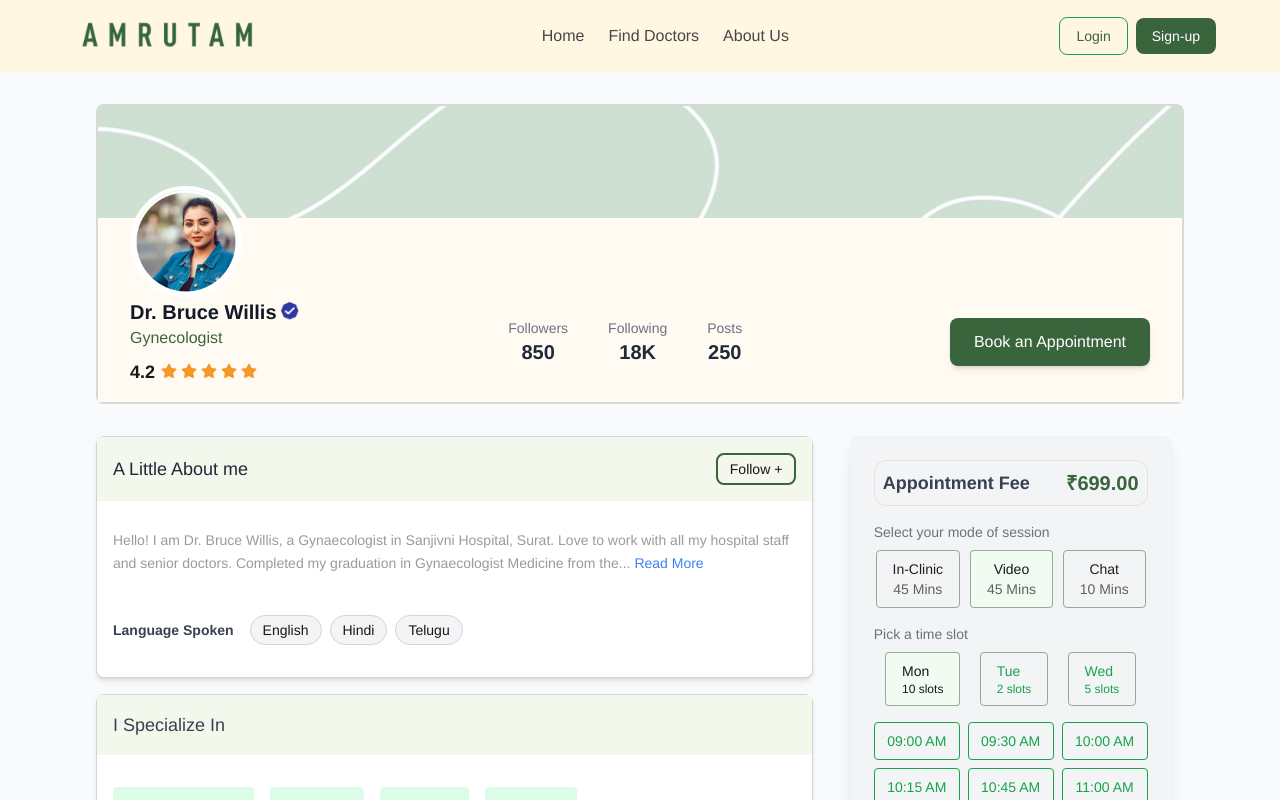
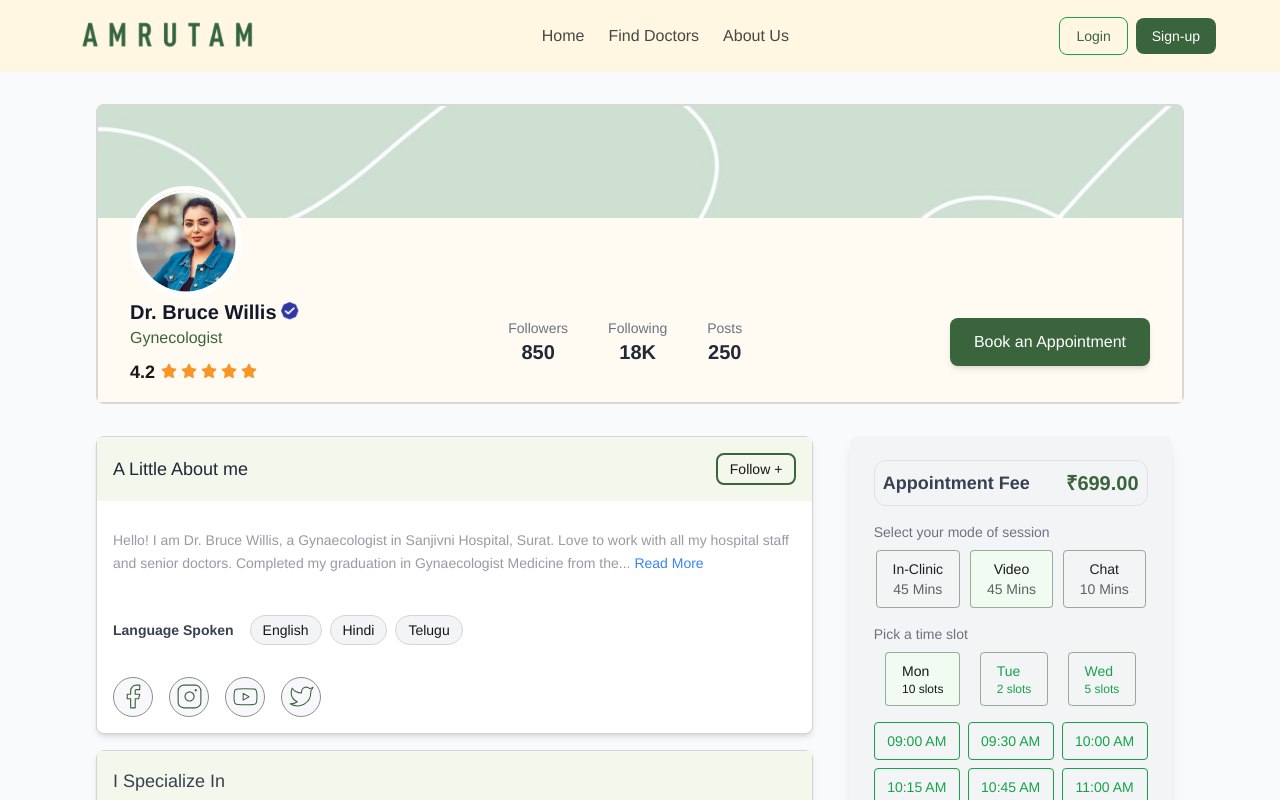
Before and after one commit to Algoture/Amrutam, a Next.js app: page / in a window 1280 px wide. Shown: the top 800 px of the page. Built offline with nearby package versions, Linux system fonts and the light colour scheme.

Commit message:
about me section done

```diff
--- a/src/app/Components/AboutMeSection.tsx
+++ b/src/app/Components/AboutMeSection.tsx
@@ -1,12 +1,11 @@
 import React from "react";
+import { FbIcon, InstaIcon, XIcon, YtIcon } from "./Icons";
 
 const AboutMeSection = () => {
   return (
     <div className=" bg-white border border-gray-300 rounded-lg shadow-md">
       <div className="text-lg w-full p-4 bg-[#F4F7EC] flex items-center justify-between">
-        <h2 className="text-lg text-gray-800">
-          A Little About me
-        </h2>
+        <h2 className="text-lg text-gray-800">A Little About me</h2>
         <button className="flex items-center px-3 py-1 text-sm border-2 border-[#3A643B]  rounded-lg">
           Follow +
         </button>
@@ -38,18 +37,18 @@ const AboutMeSection = () => {
           </div>
         </div>
       </div>
-      <div className="mt-4 flex space-x-4">
-        <a href="#" className="text-gray-500 hover:text-gray-800">
-          {/* <i className="fab fa-facebook"></i> */}
+      <div className="m-4 flex space-x-4">
+        <a href="#" className="socialDiv">
+          <FbIcon width={25} height={25} />
         </a>
-        <a href="#" className="text-gray-500 hover:text-gray-800">
-          {/* <i className="fab fa-instagram"></i> */}
+        <a href="#" className="socialDiv">
+          <InstaIcon width={25} height={25} />
         </a>
-        <a href="#" className="text-gray-500 hover:text-gray-800">
-          {/* <i className="fab fa-youtube"></i> */}
+        <a href="#" className="socialDiv">
+          <YtIcon width={25} height={25} />
         </a>
-        <a href="#" className="text-gray-500 hover:text-gray-800">
-          {/* <i className="fab fa-twitter"></i> */}
+        <a href="#" className="socialDiv">
+          <XIcon width={25} height={25} />
         </a>
       </div>
     </div>
--- a/src/app/Components/Icons.tsx
+++ b/src/app/Components/Icons.tsx
@@ -87,3 +87,62 @@ export const CloseIcon = ({ height, width }: dimensions) => (
     />
   </svg>
 );
+export const FbIcon = ({ height, width }: dimensions) => (
+  <svg width={width} height={height} viewBox="0 0 13 22" fill="none">
+    <path
+      d="M12 1H9C7.67392 1 6.40215 1.52678 5.46447 2.46447C4.52678 3.40215 4 4.67392 4 6V9H1V13H4V21H8V13H11L12 9H8V6C8 5.73478 8.10536 5.48043 8.29289 5.29289C8.48043 5.10536 8.73478 5 9 5H12V1Z"
+      stroke="#3A643B"
+      strokeLinecap="round"
+      strokeLinejoin="round"
+    />
+  </svg>
+);
+export const YtIcon = ({ height, width }: dimensions) => (
+  <svg width={width} height={height} viewBox="0 0 24 17" fill="none">
+    <path
+      d="M22.5406 3.42C22.4218 2.94541 22.1799 2.51057 21.8392 2.15941C21.4986 1.80824 21.0713 1.55318 20.6006 1.42C18.8806 1 12.0006 1 12.0006 1C12.0006 1 5.12057 1 3.40057 1.46C2.92982 1.59318 2.50255 1.84824 2.16192 2.19941C1.82129 2.55057 1.57936 2.98541 1.46057 3.46C1.14579 5.20556 0.991808 6.97631 1.00057 8.75C0.989351 10.537 1.14334 12.3213 1.46057 14.08C1.59153 14.5398 1.83888 14.9581 2.17872 15.2945C2.51855 15.6308 2.93939 15.8738 3.40057 16C5.12057 16.46 12.0006 16.46 12.0006 16.46C12.0006 16.46 18.8806 16.46 20.6006 16C21.0713 15.8668 21.4986 15.6118 21.8392 15.2606C22.1799 14.9094 22.4218 14.4746 22.5406 14C22.8529 12.2676 23.0069 10.5103 23.0006 8.75C23.0118 6.96295 22.8578 5.1787 22.5406 3.42Z"
+      stroke="#3A643B"
+      strokeLinecap="round"
+      strokeLinejoin="round"
+    />
+    <path
+      d="M9.75 12.0205L15.5 8.75047L9.75 5.48047V12.0205Z"
+      stroke="#3A643B"
+      strokeLinecap="round"
+      strokeLinejoin="round"
+    />
+  </svg>
+);
+export const InstaIcon = ({ height, width }: dimensions) => (
+  <svg width={width} height={height} viewBox="0 0 22 22" fill="none">
+    <path
+      d="M16 1H6C3.23858 1 1 3.23858 1 6V16C1 18.7614 3.23858 21 6 21H16C18.7614 21 21 18.7614 21 16V6C21 3.23858 18.7614 1 16 1Z"
+      stroke="#3A643B"
+      strokeLinecap="round"
+      strokeLinejoin="round"
+    />
+    <path
+      d="M14.9997 10.3703C15.1231 11.2025 14.981 12.0525 14.5935 12.7993C14.206 13.5461 13.5929 14.1517 12.8413 14.53C12.0898 14.9082 11.2382 15.0399 10.4075 14.9062C9.57683 14.7726 8.80947 14.3804 8.21455 13.7855C7.61962 13.1905 7.22744 12.4232 7.09377 11.5925C6.96011 10.7619 7.09177 9.9102 7.47003 9.15868C7.84829 8.40716 8.45389 7.79404 9.20069 7.40654C9.94749 7.01904 10.7975 6.87689 11.6297 7.0003C12.4786 7.12619 13.2646 7.52176 13.8714 8.12861C14.4782 8.73545 14.8738 9.52138 14.9997 10.3703Z"
+      stroke="#3A643B"
+      strokeLinecap="round"
+      strokeLinejoin="round"
+    />
+    <path
+      d="M16.5 5.5H16.51"
+      stroke="#3A643B"
+      strokeWidth="2"
+      strokeLinecap="round"
+      strokeLinejoin="round"
+    />
+  </svg>
+);
+export const XIcon = ({ height, width }: dimensions) => (
+  <svg width={width} height={height} viewBox="0 0 24 20" fill="none">
+    <path
+      d="M23 1.01006C22.0424 1.68553 20.9821 2.20217 19.86 2.54006C19.2577 1.84757 18.4573 1.35675 17.567 1.13398C16.6767 0.911216 15.7395 0.967251 14.8821 1.29451C14.0247 1.62177 13.2884 2.20446 12.773 2.96377C12.2575 3.72309 11.9877 4.62239 12 5.54006V6.54006C10.2426 6.58562 8.50127 6.19587 6.93101 5.4055C5.36074 4.61513 4.01032 3.44869 3 2.01006C3 2.01006 -1 11.0101 8 15.0101C5.94053 16.408 3.48716 17.109 1 17.0101C10 22.0101 21 17.0101 21 5.51006C20.9991 5.23151 20.9723 4.95365 20.92 4.68006C21.9406 3.67355 22.6608 2.40277 23 1.01006Z"
+      stroke="#3A643B"
+      strokeLinecap="round"
+      strokeLinejoin="round"
+    />
+  </svg>
+);
--- a/src/app/globals.css
+++ b/src/app/globals.css
@@ -29,15 +29,18 @@ body {
 .cen {
   @apply flex items-center justify-center;
 }
-.bo{
-  @apply border border-red-500
+.bo {
+  @apply border border-red-500;
 }
-.feeDiv{
+.feeDiv {
   @apply cen flex-col border p-2 border-[#3A643B] border-opacity-40 rounded-lg;
 }
-.fee{
+.fee {
   @apply text-sm font-bold text-[#3A643B];
 }
-.cardtxt{
+.cardtxt {
   @apply text-base gap-1 flex items-start text-[#646665];
 }
+.socialDiv {
+  @apply bg-[#F7F7FC] size-10 border-[0.3px] rounded-full border-[#8E8E8E] cen;
+}
```
